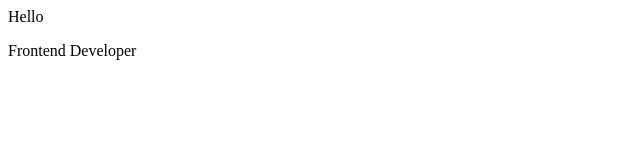
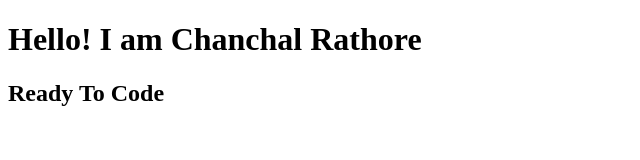
Before and after one commit to Cmali33/first-demo-repo, a plain HTML site: page index.html in a window 1280 px wide. Shown: the whole page, without its empty margins (0-640 px from the left). Drawn offline with Linux system fonts and the light colour scheme.

Commit message:
add index.html boiler plate

```diff
--- a/index.html
+++ b/index.html
@@ -1,2 +1,12 @@
-<p>Hello</p>
-<p>Frontend Developer</p>
+<!DOCTYPE html>
+<html lang="en">
+<head>
+    <meta charset="UTF-8">
+    <meta name="viewport" content="width=device-width, initial-scale=1.0">
+    <title></title>
+</head>
+<body>
+    <h1>Hello! I am Chanchal Rathore</h1>
+    <h2>Ready To Code</h2>
+</body>
+</html>
```
